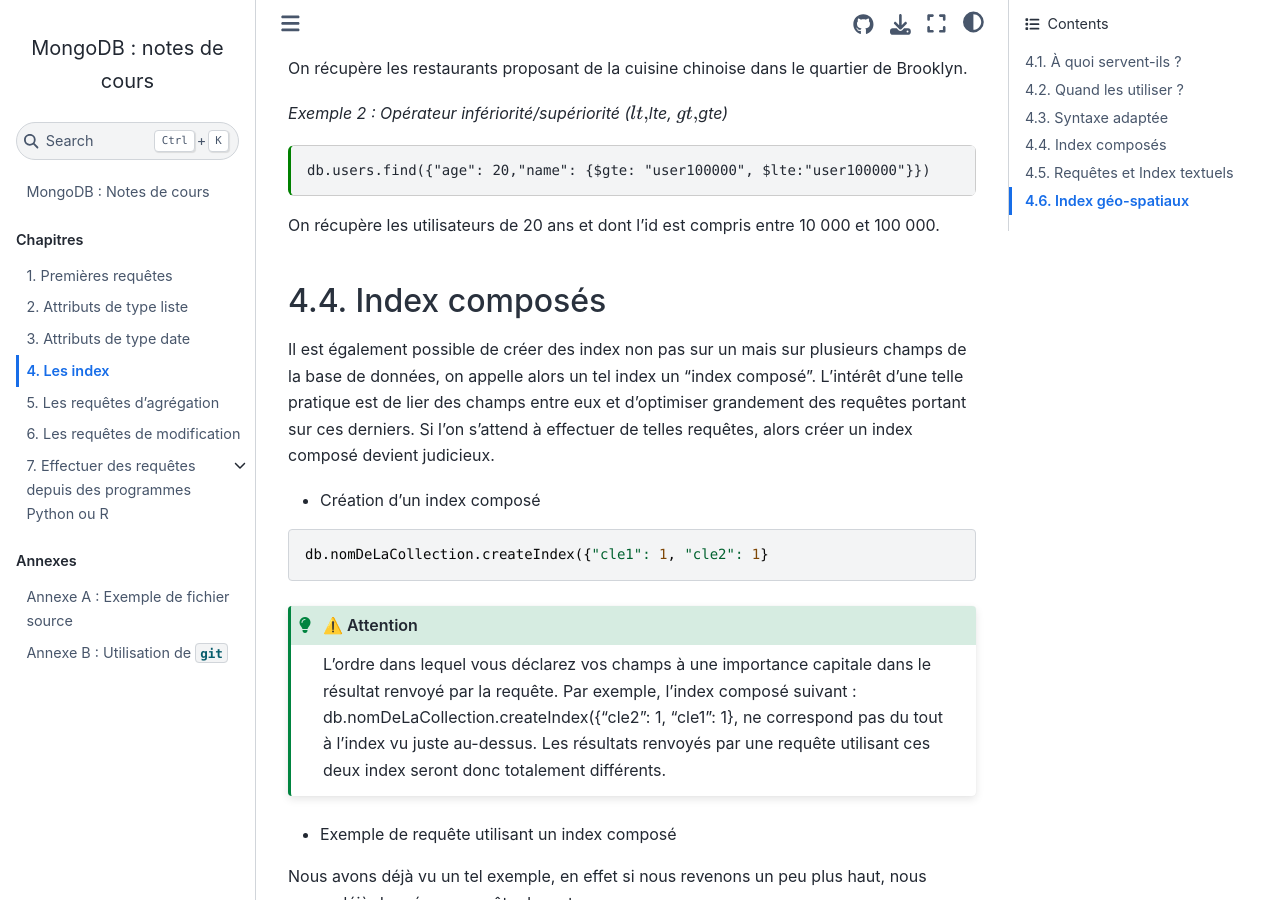
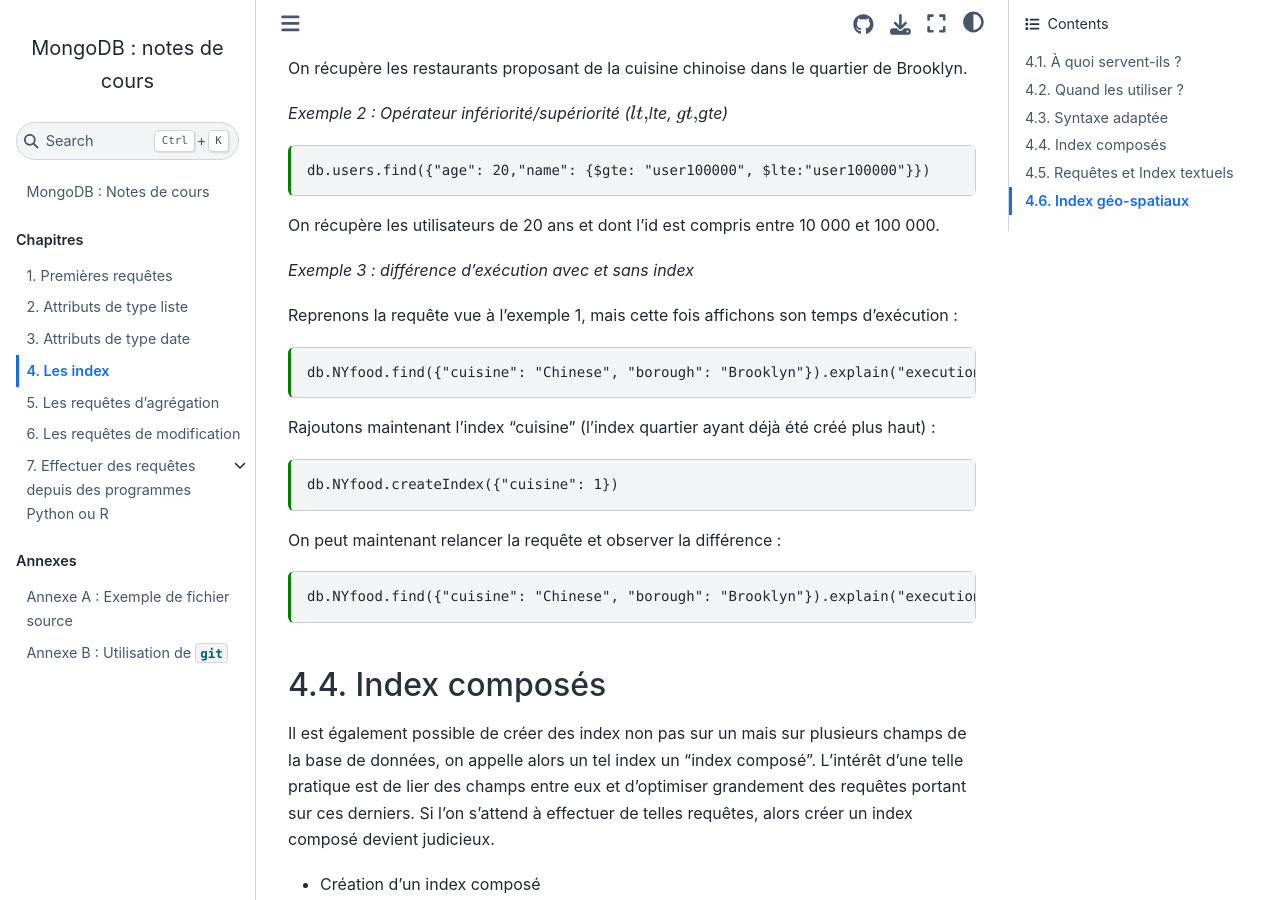
Before and after one commit to rtavenar/mongo_book, a Jupyter Book: the page built from content/04_index.md, in a window 1280 px wide and 900 px high, scrolled down 2394 px. Built offline with Jupyter Book 1.0.4 settings and Sphinx 7.4.7 and the Sphinx Book theme 1.1.4, drawn with Linux system fonts in a browser that asks for light colours.

Commit message:
Update 04_index.md

````diff
--- a/content/04_index.md
+++ b/content/04_index.md
@@ -97,6 +97,26 @@ db.users.find({"age": 20,"name": {$gte: "user100000", $lte:"user100000"}})
 ```
 
 On récupère les utilisateurs de 20 ans et dont l'id est compris entre 10 000 et 100 000.
+
+_Exemple 3 : différence d'exécution avec et sans index_
+
+Reprenons la requête vue à l'exemple 1, mais cette fois affichons son temps d'exécution :
+
+```{code-cell}
+db.NYfood.find({"cuisine": "Chinese", "borough": "Brooklyn"}).explain("executionStats")
+```
+
+Rajoutons maintenant l'index "cuisine" (l'index quartier ayant déjà été créé plus haut) :
+
+```{code-cell}
+db.NYfood.createIndex({"cuisine": 1})
+```
+
+On peut maintenant relancer la requête et observer la différence :
+
+```{code-cell}
+db.NYfood.find({"cuisine": "Chinese", "borough": "Brooklyn"}).explain("executionStats")
+```
 
 ## Index composés
 
````
